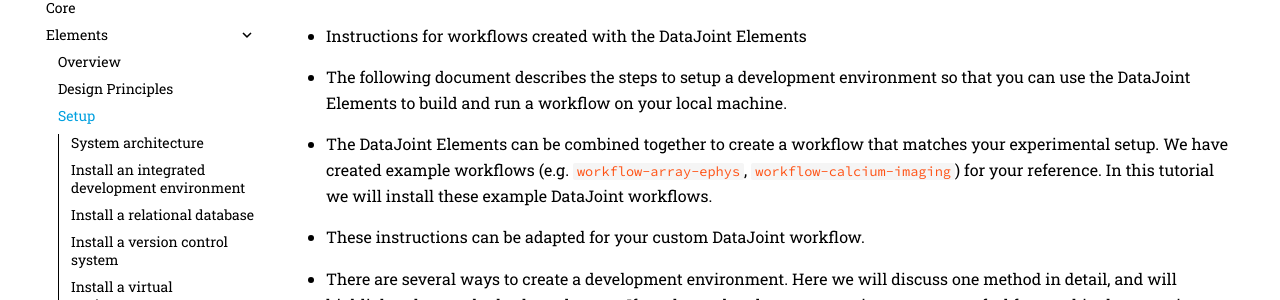
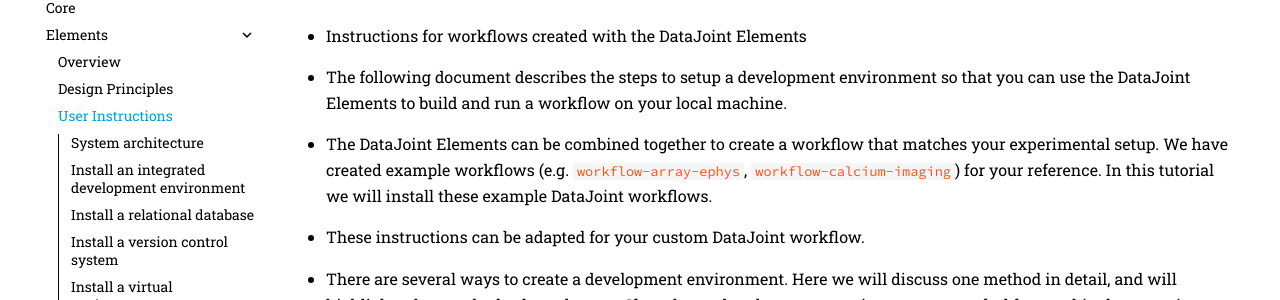
Before and after one commit to datajoint/datajoint-docs, an MkDocs documentation site: the page built from src/elements/user-instructions.md, in a window 1280 px wide. Shown: the part 157-457 px from the top of the page. Built offline with MkDocs 1.6.1 and Material for MkDocs 9.7.7, drawn with Linux system fonts in a browser that asks for light colours; comment, search, counter and statistics services are not loaded.

Commit message:
Update nav

```diff
--- a/mkdocs.yaml
+++ b/mkdocs.yaml
@@ -9,7 +9,7 @@
   - Elements:
     - Overview: elements/elements.md
     - Design Principles: elements/design-principles.md
-    - Setup: elements/user-instructions.md
+    - User Instructions: elements/user-instructions.md
     - Developer Guide: elements/developer-instructions.md
     - Management:
         - Plan: elements/management/plan.md
```
